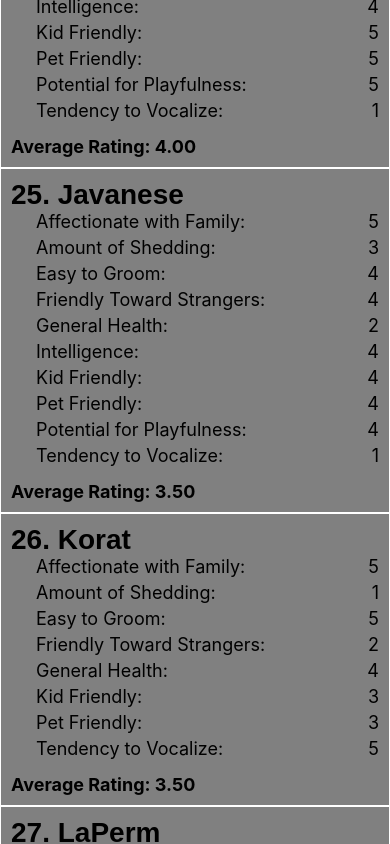
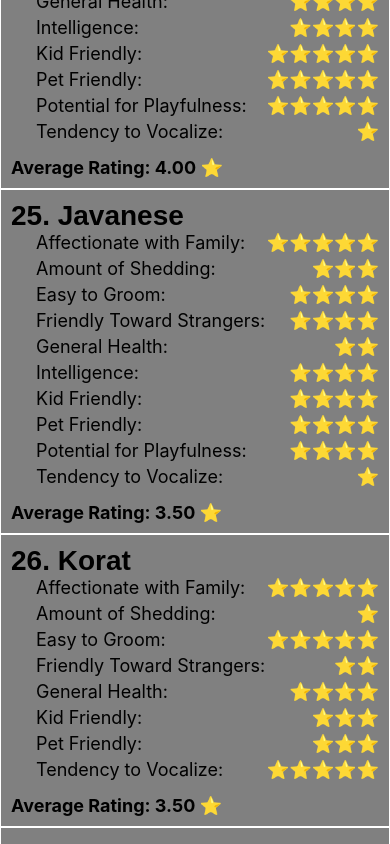
Before and after one commit to scottzyang/by-breed, a React Native app: screen / in a window 390 px wide. Shown: the top 844 px of the page. Built offline with nearby package versions, Linux system fonts and the light colour scheme.

Commit message:
Implement star ratings

```diff
--- a/Item.js
+++ b/Item.js
@@ -14,16 +14,22 @@ export default function Item(props) {
   // Calculate average rating by dividing total rating by the number of properties
   const averageRating = totalRating / keys.length;
 
+  // display ratings as ⭐️
+  const starRatings = (rating) => {
+  return '⭐️'.repeat(rating);
+};
+
+
   return (
     <View style={styles.container}>
       <Text style={styles.label}>{`${index + 1}. ${breed}`}</Text>
       {keys.map((key) => (
         <View key={key} style={styles.propertiesContainer}>
           <Text style={styles.subLabel}>{key}:</Text>
-          <Text style={styles.propertyValue}>{data[key]}</Text>
+          <Text style={styles.propertyValue}>{starRatings(data[key])}</Text>
         </View>
       ))}
-      <Text style={styles.averageRating}>{`Average Rating: ${averageRating.toFixed(2)}`}</Text>
+      <Text style={styles.averageRating}>{`Average Rating: ${averageRating.toFixed(2)} ⭐️`}</Text>
     </View>
   );
 }
```
